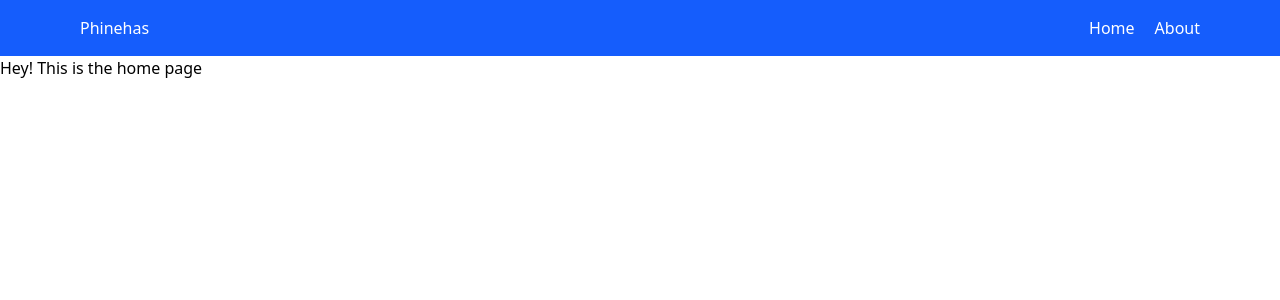
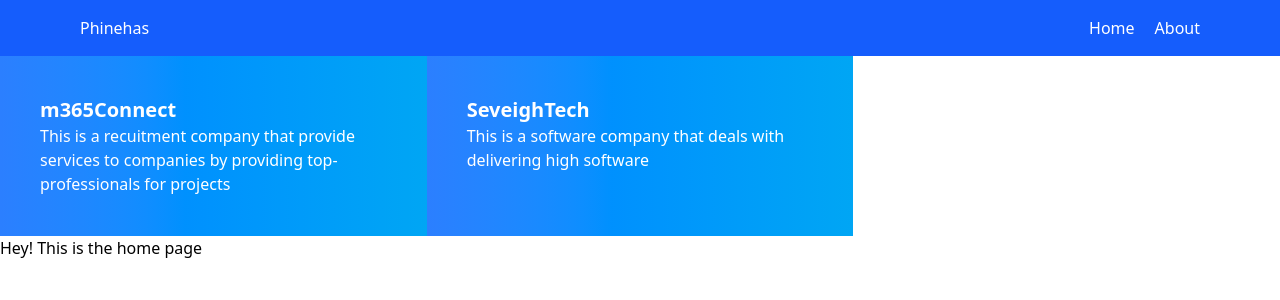
Before and after one commit to poseitutu10/alx-project-0x02-setup, a Next.js app in the folder alx-project-0x02/: page /home in a window 1280 px wide. Shown: the top 300 px of the page. Built offline with nearby package versions, Linux system fonts and the light colour scheme.

Commit message:
created a reusable component

```diff
--- /dev/null
+++ b/alx-project-0x02/components/common/Card.tsx
@@ -0,0 +1,12 @@
+import { CardProps } from "@/interfaces";
+
+const Card: React.FC<CardProps> = ({title, content}) => {
+  return (
+    <div className="p-10 bg-gradient-to-r from-blue-500 to-sky-500 text-white">
+      <h2 className="text-xl font-semibold">{title}</h2>
+      <p>{content}</p>
+    </div>
+  )
+}
+
+export default Card;
--- a/alx-project-0x02/interfaces/index.ts
+++ b/alx-project-0x02/interfaces/index.ts
@@ -0,0 +1,4 @@
+export interface CardProps {
+  title: string;
+  content: string;
+}
--- a/alx-project-0x02/pages/home.tsx
+++ b/alx-project-0x02/pages/home.tsx
@@ -1,13 +1,24 @@
-import Header from "@/components/layout/Header"
-
+import Card from "@/components/common/Card";
+import Header from "@/components/layout/Header";
 
 const Home: React.FC = () => {
   return (
     <>
-    <Header />
+      <Header />
+      <div className="grid grid-cols-3">
+         <Card
+        title="m365Connect"
+        content="This is a recuitment company that provide services to companies by providing top-professionals for projects"
+      />
+      <Card
+        title="SeveighTech"
+        content="This is a software company that deals with delivering high software"
+      />
+      </div>
+
       <h1>Hey! This is the home page</h1>
     </>
-  )
-}
+  );
+};
 
-export default Home
+export default Home;
```
